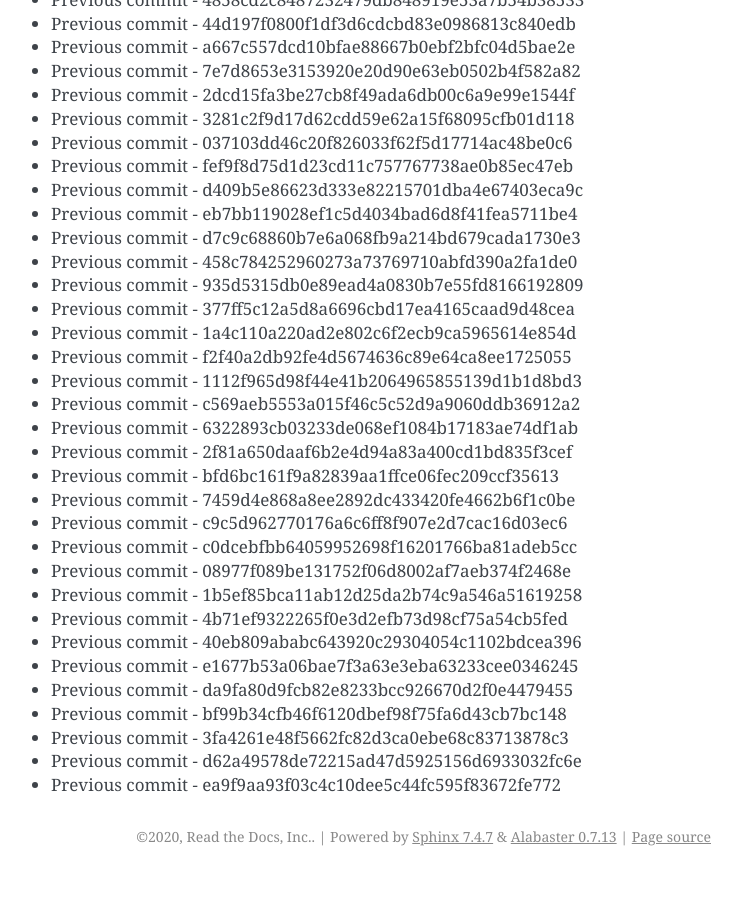
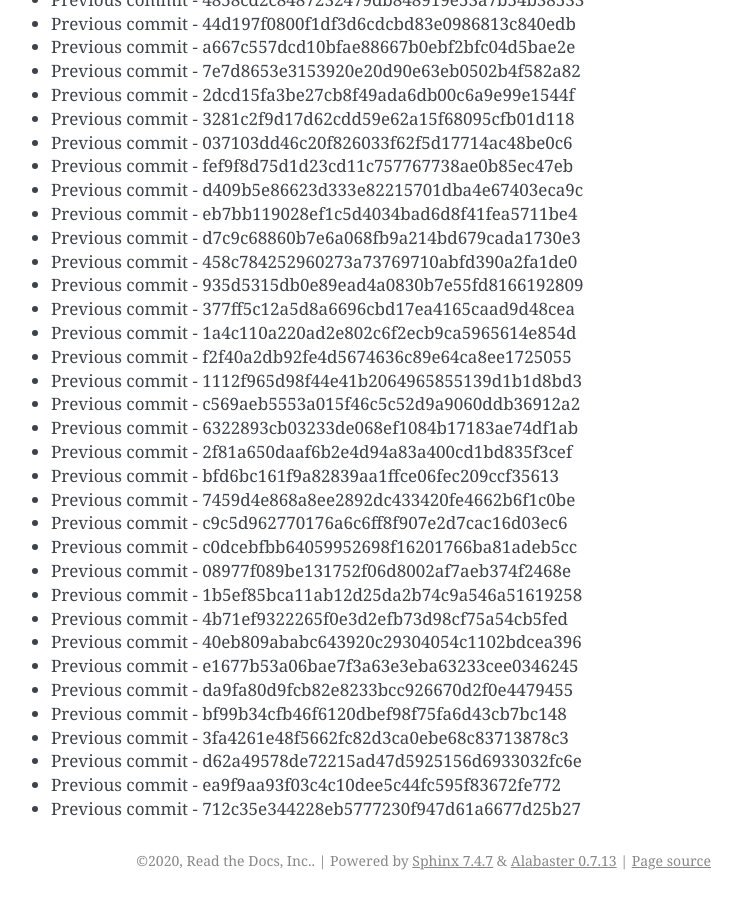
Before and after one commit to readthedocs/rtd-git-stresstest, a Sphinx documentation site: the page built from docs/updates.rst, in a window 1280 px wide and 900 px high, scrolled down 101721 px. Shown: the whole window, without its empty margins (399-1141 px from the left). Built offline with Sphinx 7.4.7, drawn with Linux system fonts in a browser that asks for light colours; before the commit the page ends 102597 px from its top, so only the background shows below that.

Commit message:
Generating commit from previous: 712c35e344228eb5777230f947d61a6677d25b27

```diff
--- a/docs/updates.rst
+++ b/docs/updates.rst
@@ -4306,3 +4306,4 @@ It can be tested for any performance characteristics.
 * Previous commit - 3fa4261e48f5662fc82d3ca0ebe68c83713878c3
 * Previous commit - d62a49578de72215ad47d5925156d6933032fc6e
 * Previous commit - ea9f9aa93f03c4c10dee5c44fc595f83672fe772
+* Previous commit - 712c35e344228eb5777230f947d61a6677d25b27
```
